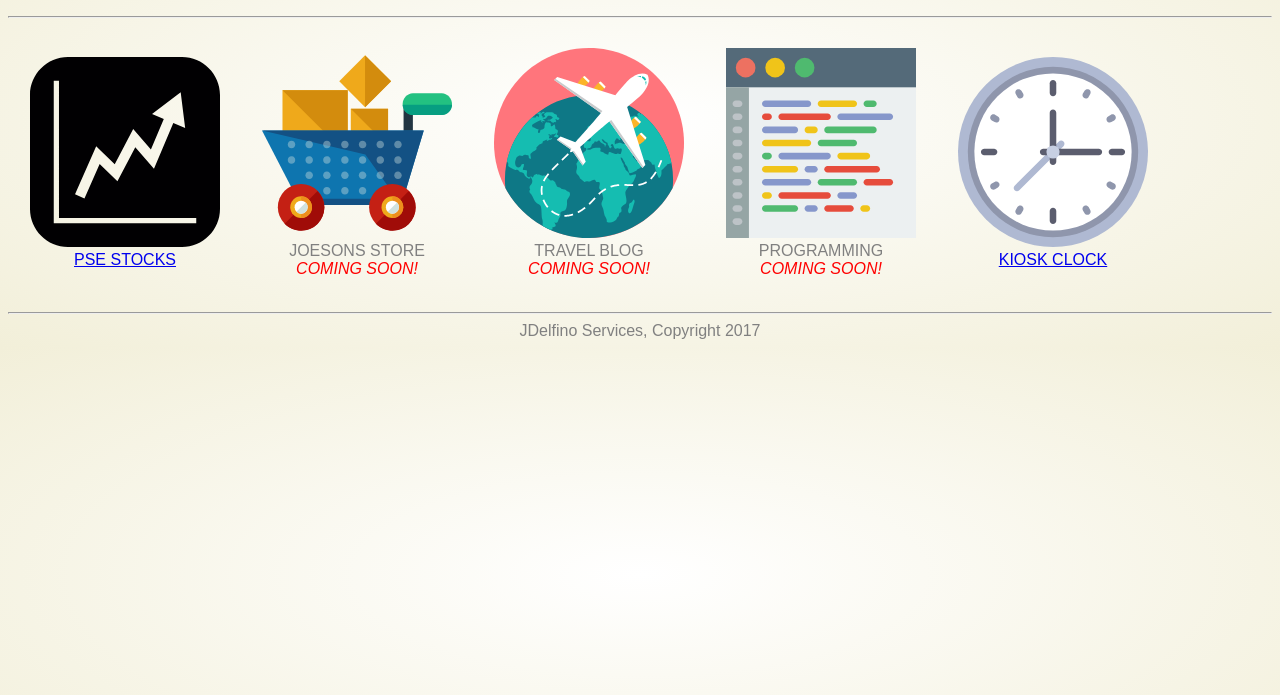
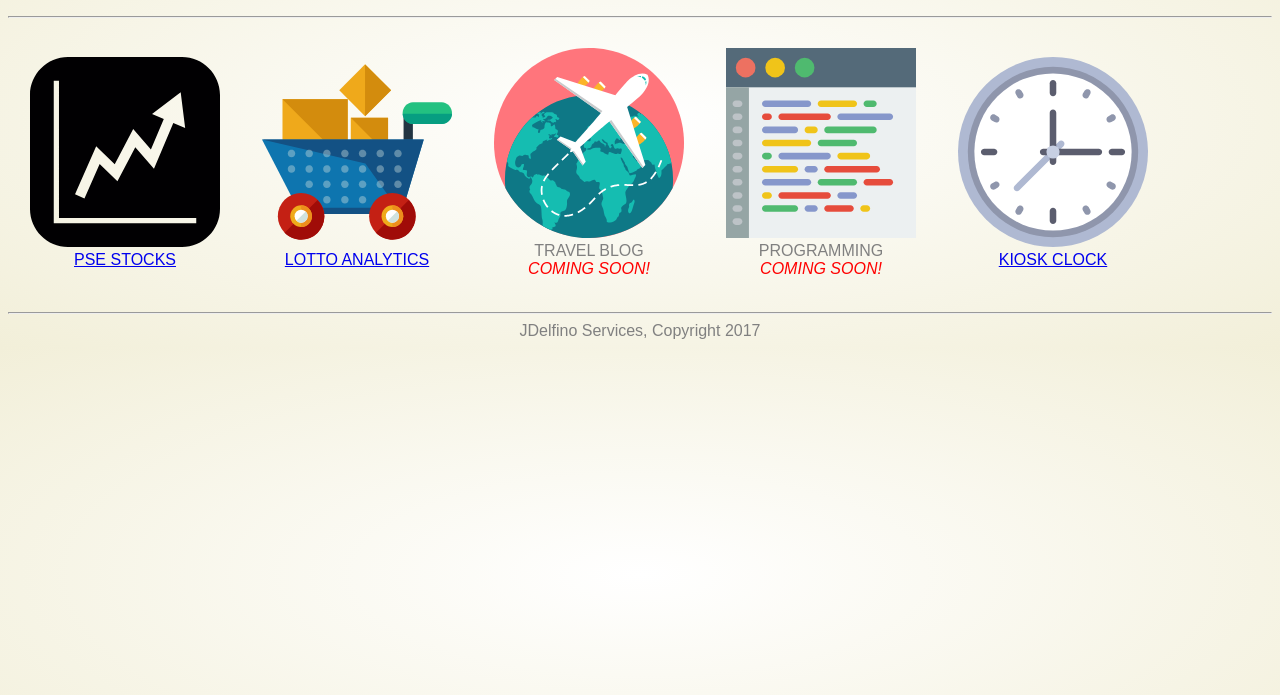
Before and after one commit to juliusdelfino/juliusdelfino.github.io, a plain HTML site: page index.html in a window 1280 px wide. Shown: the part 105-800 px from the top of the page. Drawn offline with Linux system fonts and the light colour scheme.

Commit message:
Added Lotto Analytics

```diff
--- a/index.html
+++ b/index.html
@@ -61,12 +61,13 @@
                     </a>
                 </td>
                 <td class="app-item">
+                    <a href="http://lotto.jdelfino.com/">
                     <svg width="190" height="190" xmlns="http://www.w3.org/2000/svg">
                        <image x="0" y="0" height="190" width="190"  xlink:href="images/store.svg" />
                     </svg>
                     <br/>
-                    <span>Joesons Store</span><br/>
-                    <span style="font-style: italic; color: red">Coming Soon!</span>
+                    <span>Lotto Analytics</span><br/>
+                    </a>
                 </td>
                 <td class="app-item">
                     <svg width="190" height="190" xmlns="http://www.w3.org/2000/svg">
```
